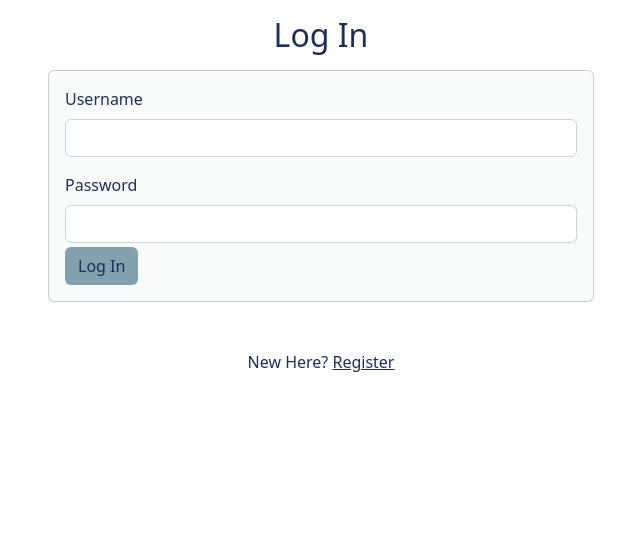
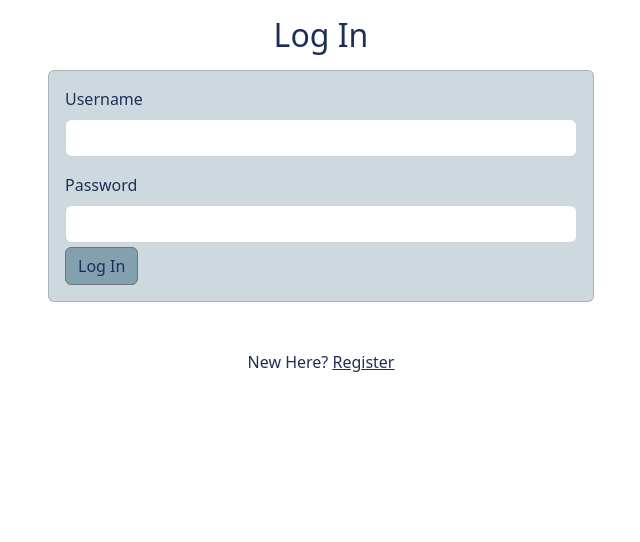
Before and after one commit to Ed-Whyatt/movie-lounge-ms-3, a Flask app: page /login in a window 1280 px wide. Shown: the part 82-624 px from the top of the page, without its empty margins (319-959 px from the left). Run offline with Flask 2, Linux system fonts and the light colour scheme.

Commit message:
Add bootstrap button for mouse hover bug fix

```diff
--- a/movielounge/templates/login.html
+++ b/movielounge/templates/login.html
@@ -7,7 +7,7 @@
 <div class="row">
     <div class="col-12 col-md-6 offset-md-3">
         <!-- Card from bootstrap -->
-<div class="card lounge-white-bg">
+<div class="card lounge-opaque-lite-gray-bg">
     <div class="card-body">
         <!-- Form from bootstrap -->
         <form method="POST" action="{{ url_for('login') }}">
@@ -16,7 +16,7 @@
             <div class="mb-3">
                 <label for="username" class="form-label lounge-blue-text">Username</label>
                 <input type="text" class="form-control" id="username" name="username" minlength="5" maxlength="30"
-                    pattern="^[a-zA-Z0-9]{5,15}$" aria-describedby="usernamehelp" required>
+                    pattern="^[a-zA-Z0-9]{5,15}$" aria-describedby="usernameHelp" required>
                 <div id="usernameHelp" class="form-text"></div>
             </div>
 
@@ -26,7 +26,7 @@
                 pattern="^[a-zA-Z0-9]{5,15}$" class="form-control" aria-describedby="passwordHelpBlock" required>
             <div id="passwordHelpBlock" class="form-text">
             </div>
-            <button type="submit" class="btn lounge-light-blue-bg lounge-blue-text">Log In</button>
+            <button type="submit" class="btn btn-secondary lounge-light-blue-bg lounge-blue-text">Log In</button>
         </form>
         <!-- End of form -->
     </div>
```
